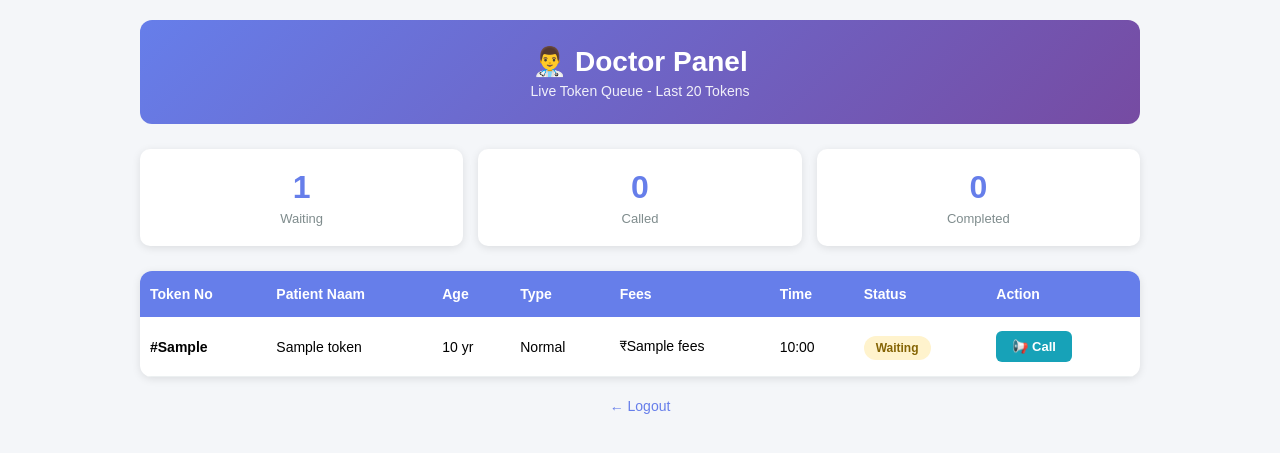
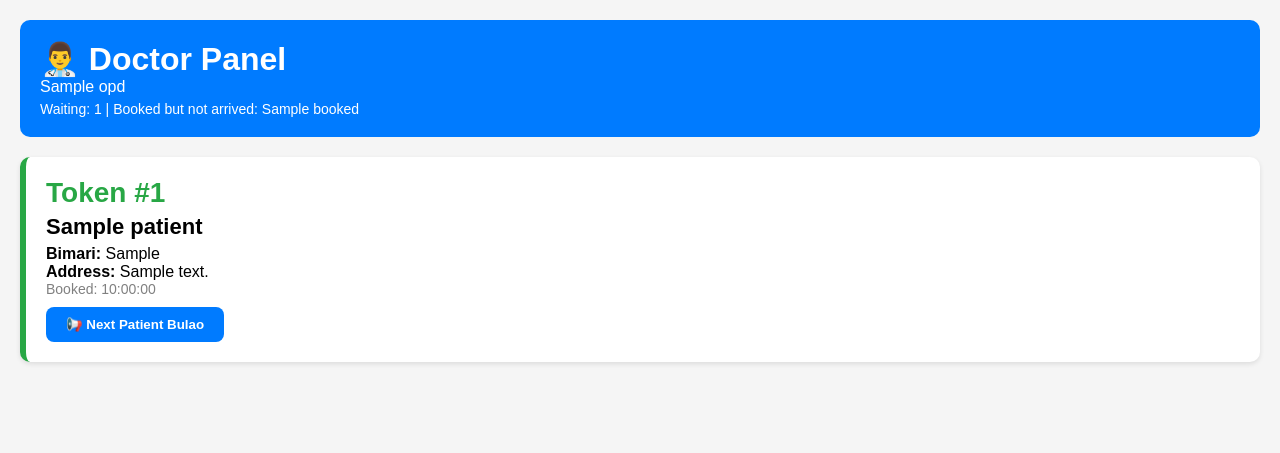
Before and after one commit to Yadav887978/hospital-token, a Flask app: template templates/doctor_panel.html in a window 1280 px wide. Shown: the top 453 px of the page. Run offline with Flask 3, Linux system fonts and the light colour scheme; tables that the repository leaves empty hold one stand-in row (values such as "Sample post"); the template is opened without the code that fills it: values that come from a table or form of the project are taken from there, most other values are stand-ins (such as "Sample title", 1, 10 or a date in 2020).

Commit message:
Update doctor_panel.html

```diff
--- a/templates/doctor_panel.html
+++ b/templates/doctor_panel.html
@@ -1,191 +1,47 @@
 <!DOCTYPE html>
-<html lang="hi">
+<html>
 <head>
-    <meta charset="UTF-8">
-    <meta name="viewport" content="width=device-width, initial-scale=1.0">
-    <title>Doctor Panel</title>
+    <title>Doctor Panel - {{opd}}</title>
+    <meta name="viewport" content="width=device-width, initial-scale=1">
+    <meta http-equiv="refresh" content="5">
     <style>
-        * { margin: 0; padding: 0; box-sizing: border-box; }
-        body {
-            font-family: 'Arial', sans-serif;
-            background: #f4f6f9;
-            padding: 20px;
-        }
-        .container {
-            max-width: 1000px;
-            margin: 0 auto;
-        }
-        .header {
-            background: linear-gradient(135deg, #667eea 0%, #764ba2 100%);
-            color: white;
-            padding: 25px;
-            border-radius: 12px;
-            margin-bottom: 25px;
-            text-align: center;
-        }
-        .header h1 { font-size: 28px; margin-bottom: 5px; }
-        .header p { opacity: 0.9; font-size: 14px; }
-
-        .stats {
-            display: grid;
-            grid-template-columns: repeat(auto-fit, minmax(150px, 1fr));
-            gap: 15px;
-            margin-bottom: 25px;
-        }
-        .stat-box {
-            background: white;
-            padding: 20px;
-            border-radius: 10px;
-            text-align: center;
-            box-shadow: 0 2px 8px rgba(0,0,0,0.1);
-        }
-        .stat-box h3 {
-            font-size: 32px;
-            color: #667eea;
-            margin-bottom: 5px;
-        }
-        .stat-box p { color: #7f8c8d; font-size: 13px; }
-
-        .token-table {
-            background: white;
-            border-radius: 12px;
-            overflow: hidden;
-            box-shadow: 0 2px 8px rgba(0,0,0,0.1);
-        }
-        table {
-            width: 100%;
-            border-collapse: collapse;
-        }
-        th {
-            background: #667eea;
-            color: white;
-            padding: 15px 10px;
-            text-align: left;
-            font-size: 14px;
-        }
-        td {
-            padding: 14px 10px;
-            border-bottom: 1px solid #ecf0f1;
-            font-size: 14px;
-        }
-        tr:hover { background: #f8f9fa; }
-
-        .badge {
-            padding: 5px 12px;
-            border-radius: 20px;
-            font-size: 12px;
-            font-weight: bold;
-        }
-        .badge-waiting { background: #fff3cd; color: #856404; }
-        .badge-called { background: #cce5ff; color: #004085; }
-        .badge-done { background: #d4edda; color: #155724; }
-
-        .btn {
-            padding: 8px 16px;
-            border: none;
-            border-radius: 6px;
-            cursor: pointer;
-            font-size: 13px;
-            font-weight: bold;
-            margin-right: 5px;
-            text-decoration: none;
-            display: inline-block;
-        }
-        .btn-call {
-            background: #17a2b8;
-            color: white;
-        }
-        .btn-done {
-            background: #28a745;
-            color: white;
-        }
-        .btn:hover { opacity: 0.85; }
-
-        .logout {
-            text-align: center;
-            margin-top: 20px;
-        }
-        .logout a {
-            color: #667eea;
-            text-decoration: none;
-            font-size: 14px;
-        }
-
-        @media (max-width: 768px) {
-            table { font-size: 12px; }
-            th, td { padding: 10px 5px; }
-            .btn { padding: 6px 10px; font-size: 11px; }
-        }
+        body{font-family:Arial;padding:20px;background:#f5f5f5;margin:0}
+        .header{background:#007bff;color:white;padding:20px;border-radius:10px;margin-bottom:20px}
+        h1{margin:0}
+        .stats{font-size:14px;margin-top:5px}
+        .token{background:white;padding:20px;margin:10px 0;border-radius:10px;border-left:6px solid #28a745;box-shadow:0 2px 5px rgba(0,0,0,0.1)}
+        .token-no{font-size:28px;font-weight:bold;color:#28a745}
+        .name{font-size:22px;font-weight:bold;margin:5px 0}
+        .time{color:gray;font-size:14px}
+        .btn-call{background:#007bff;color:white;padding:10px 20px;border:none;border-radius:8px;cursor:pointer;font-weight:bold;margin-top:10px}
+        .empty{text-align:center;padding:50px;color:gray}
     </style>
 </head>
 <body>
-    <div class="container">
-        <div class="header">
-            <h1>👨‍⚕️ Doctor Panel</h1>
-            <p>Live Token Queue - Last 20 Tokens</p>
+    <div class="header">
+        <h1>👨‍⚕️ Doctor Panel</h1>
+        <div>{{opd}}</div>
+        <div class="stats">Waiting: {{patients|length}} | Booked but not arrived: {{booked}}</div>
+    </div>
+
+    {% if patients %}
+        {% for p in patients %}
+        <div class="token">
+            <div class="token-no">Token #{{p.id}}</div>
+            <div class="name">{{p.patient_name}}</div>
+            <div><b>Bimari:</b> {{p.disease}}</div>
+            <div><b>Address:</b> {{p.address}}</div>
+            <div class="time">Booked: {{p.created_at.strftime('%H:%M:%S')}}</div>
+            <a href="/call/{{p.id}}" style="text-decoration:none">
+                <button class="btn-call">📢 Next Patient Bulao</button>
+            </a>
         </div>
-
-        <div class="stats">
-            <div class="stat-box">
-                <h3>{{ tokens | selectattr('status', 'equalto', 'Waiting') | list | length }}</h3>
-                <p>Waiting</p>
-            </div>
-            <div class="stat-box">
-                <h3>{{ tokens | selectattr('status', 'equalto', 'Called') | list | length }}</h3>
-                <p>Called</p>
-            </div>
-            <div class="stat-box">
-                <h3>{{ tokens | selectattr('status', 'equalto', 'Done') | list | length }}</h3>
-                <p>Completed</p>
-            </div>
+        {% endfor %}
+    {% else %}
+        <div class="empty">
+            <h3>Koi patient check-in nahi kiya abhi</h3>
+            <p>Patient hospital aayega to yaha dikh jayega. Page auto refresh ho raha hai.</p>
         </div>
-
-        <div class="token-table">
-            <table>
-                <tr>
-                    <th>Token No</th>
-                    <th>Patient Naam</th>
-                    <th>Age</th>
-                    <th>Type</th>
-                    <th>Fees</th>
-                    <th>Time</th>
-                    <th>Status</th>
-                    <th>Action</th>
-                </tr>
-                {% for token in tokens %}
-                <tr>
-                    <td><b>#{{ token.token_no }}</b></td>
-                    <td>{{ token.patient_name }}</td>
-                    <td>{{ token.patient_age }} yr</td>
-                    <td>
-                        {% if token.token_type == 'Emergency' %}
-                        <span class="badge badge-called">Emergency</span>
-                        {% else %}
-                        Normal
-                        {% endif %}
-                    </td>
-                    <td>₹{{ token.fees }}</td>
-                    <td>{{ token.created_at.strftime('%H:%M') }}</td>
-                    <td>
-                        <span class="badge badge-{{ token.status.lower() }}">{{ token.status }}</span>
-                    </td>
-                    <td>
-                        {% if token.status == 'Waiting' %}
-                        <a href="{{ url_for('call_token', token_id=token.id) }}" class="btn btn-call">📢 Call</a>
-                        {% elif token.status == 'Called' %}
-                        <a href="{{ url_for('complete_token', token_id=token.id) }}" class="btn btn-done">✅ Done</a>
-                        {% else %}
-                        <span style="color: #28a745;">✓ Complete</span>
-                        {% endif %}
-                    </td>
-                </tr>
-                {% endfor %}
-            </table>
-        </div>
-
-        <div class="logout">
-            <a href="{{ url_for('doctor_login') }}">← Logout</a>
-        </div>
-    </div>
+    {% endif %}
 </body>
 </html>
```
